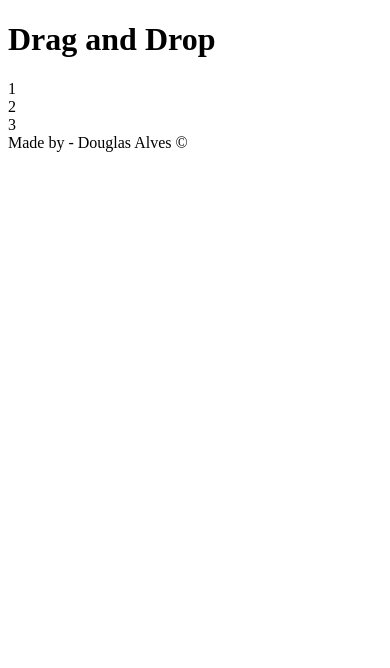
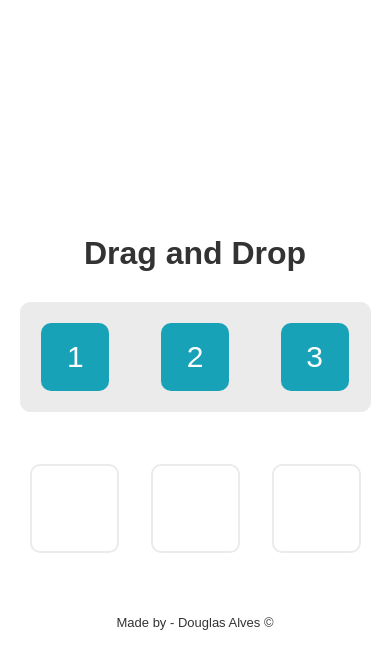
Before and after one commit to ddougallves/DragAndDrop, a plain HTML site: page index.html in a window 390 px wide. Drawn offline with Linux system fonts and the light colour scheme.

Commit message:
Style created

```diff
--- a/index.html
+++ b/index.html
@@ -5,6 +5,7 @@
     <meta http-equiv="X-UA-Compatible" content="IE=edge">
     <meta name="viewport" content="width=device-width, initial-scale=1.0">
     <title>Drag and Drop</title>
+    <link rel="stylesheet" href="style.css">
 </head>
 <body>
     <h1>Drag and Drop</h1>
--- /dev/null
+++ b/style.css
@@ -0,0 +1,109 @@
+* {
+    margin: 0;
+    padding: 0;
+    box-sizing: border-box;
+}
+
+body {
+    display: flex;
+    min-height: 100vh;
+    justify-content: center;
+    align-items: center;
+    flex-direction: column;
+    background-color: #fff;
+    font-family: Arial, Helvetica, sans-serif;
+}
+
+h1 {
+    color: #333;
+    margin: 20px 0;
+}
+
+.neutralArea {
+    width: 100%;
+    max-width: 500px;
+    display: grid;
+    grid-template-columns: repeat(3,1fr);
+    gap: 12px;
+    margin: 42px auto;
+    padding: 20px 0px;
+    background-color: rgb(235, 235, 235);;
+    border: 1px solid rgb(235, 235, 235);
+    border-radius: 10px;
+}
+.item {
+    justify-self: center;
+    width: 130px;
+    height: 130px;
+    background-color: #17a2b8;
+    border-radius: 10px;
+    color: #FFF;
+    font-size: 30px;
+    display: flex;
+    justify-content: center;
+    align-items: center;
+    cursor: grab;
+}
+.item.dragging {
+    opacity: 0.5;
+}
+.areas {
+    width: 100%;
+    max-width: 500px;
+    display: grid;
+    grid-template-columns: repeat(3,1fr);
+    gap: 12px;
+    margin: 42px 0px;
+}
+.areas.correct .area .item{
+    background-color: #28a745;
+}
+
+.areas.correct .area{
+    background-color: #28a745;
+    border: 0;
+}
+
+.area {
+    width: 150px;
+    height: 150px;
+    border: 2px solid rgb(235, 235, 235);
+    border-radius: 10px;
+    justify-self: center;
+    display: flex;
+    justify-content: center;
+    align-items: center;
+}
+.hover {
+    background-color: rgb(235, 235, 235);
+}
+footer {
+    margin-top: 20px;
+    color: #333;
+    font-size: 13px;
+}
+
+@media screen and (max-width: 530px){
+    .neutralArea {
+        width: 100%;
+        max-width: 90%;
+        margin: 10px 0px;
+        gap: 10px;
+    }
+    .item {
+        width: 68px;
+        height: 68px;
+    }
+    .item.dragging {
+        opacity: 0.5;
+    }
+    .areas {
+        width: 100%;
+        max-width: 90%;
+    }
+    .area {
+        width: 89px;
+        height: 89px;
+        gap: 10px;
+    }
+}
```
